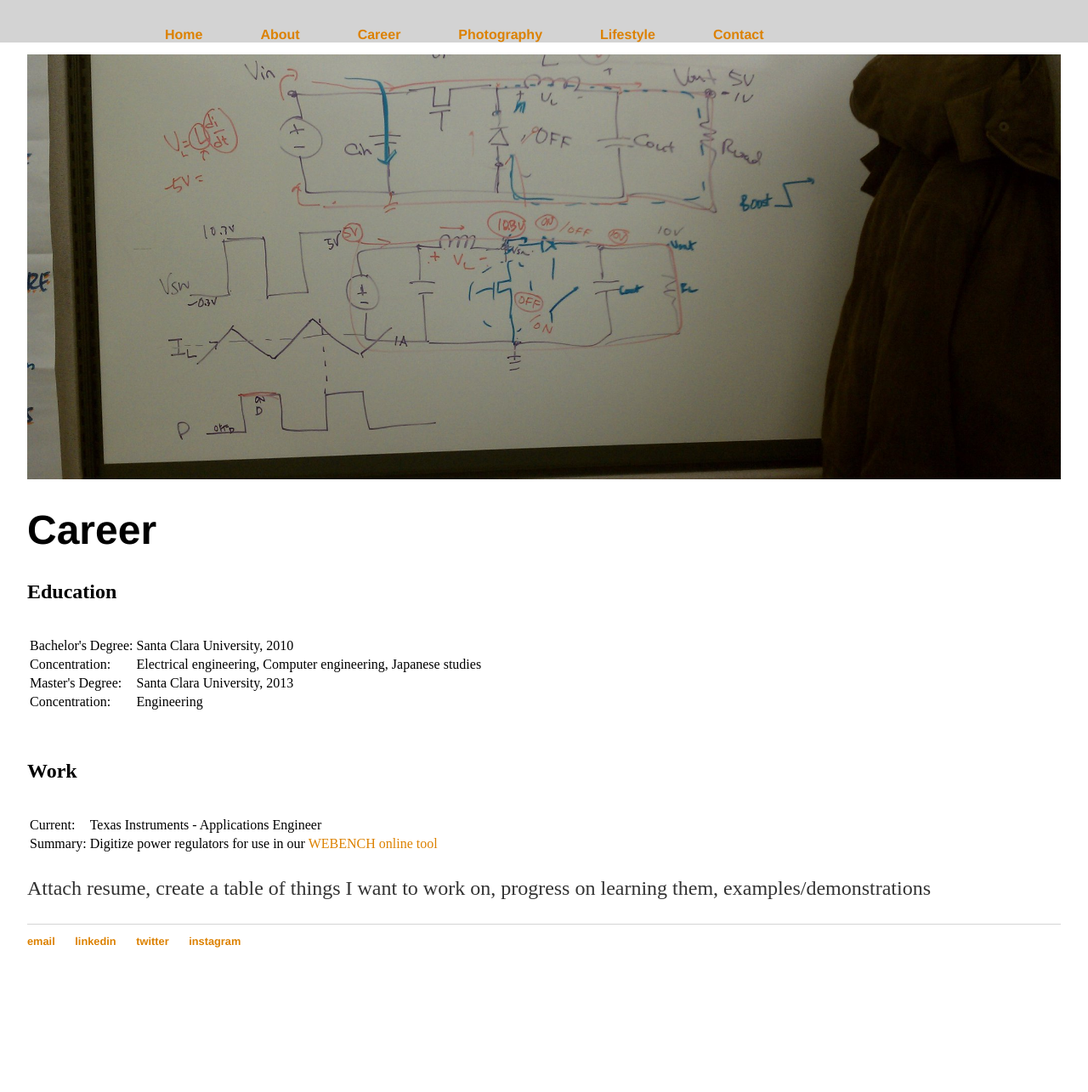
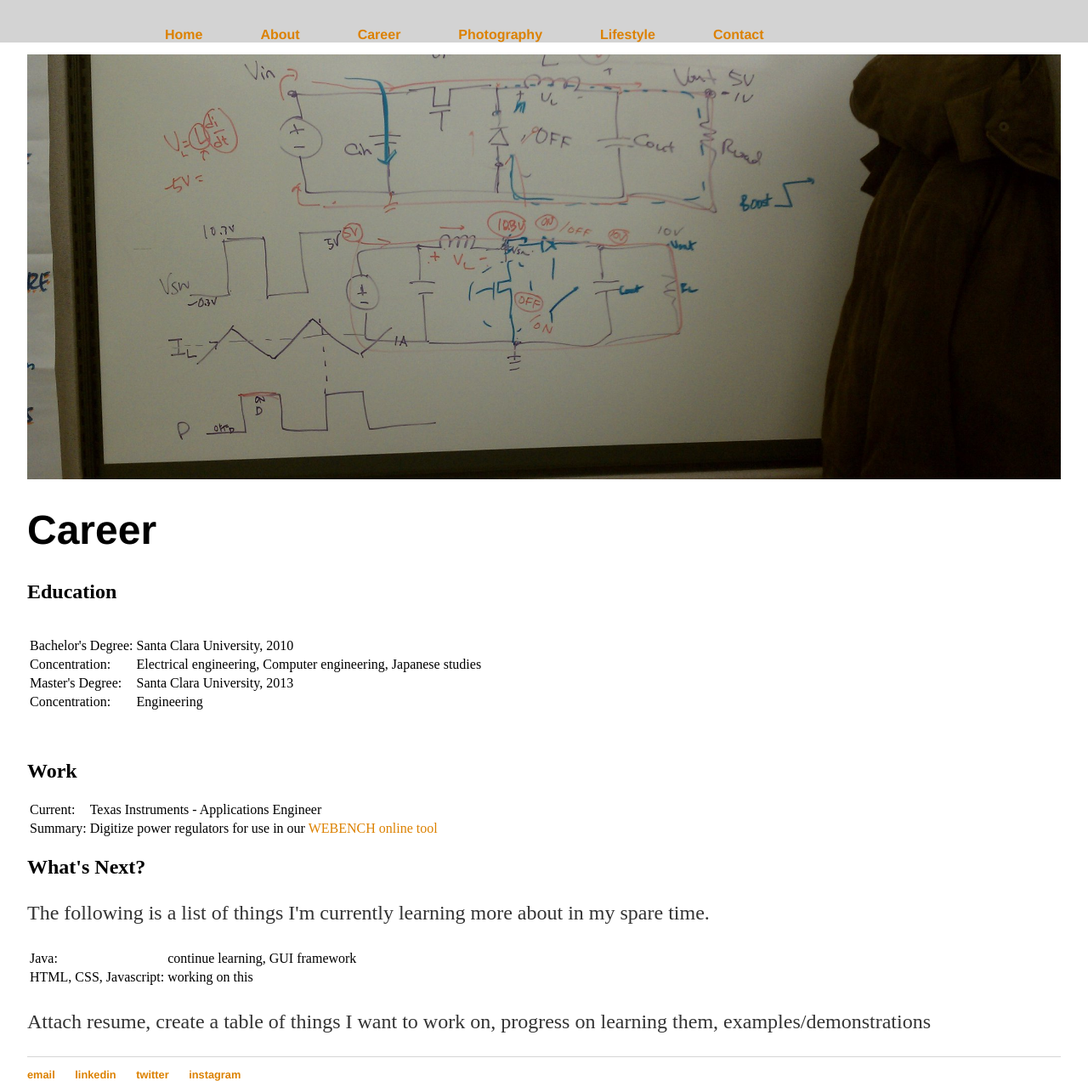
Before and after one commit to itsonlyjaz/itsonlyjaz.github.io, a Jekyll site: the page built from career/index.html, in a window 1280 px wide and 1285 px high. Shown: the whole window at 85% size. Built offline with Jekyll 4.4.1, drawn with Linux system fonts in a browser that asks for light colours.

Commit message:
Update index.html

```diff
--- a/career/index.html
+++ b/career/index.html
@@ -16,7 +16,6 @@ title: jaz-marie
 
     <div>
        <h2>Education</h2>
-       <br>
        <table border="0">
           <tr>
              <td>Bachelor's Degree:</td>
@@ -26,6 +25,7 @@ title: jaz-marie
              <td>Concentration:</td>
              <td>Electrical engineering, Computer engineering, Japanese studies</td>
           </tr>
+          <br>
           <tr>
              <td>Master's Degree:</td>
              <td>Santa Clara University, 2013</td>
@@ -37,7 +37,6 @@ title: jaz-marie
        </table>
            <br><br>
        <h2>Work</h2>
-       <br>
        <table border="0">
            <tr>
               <td>Current: </td>
@@ -47,6 +46,17 @@ title: jaz-marie
              <td>Summary:</td>
             <td>Digitize power regulators for use in our <a href="http://www.ti.com/webench">WEBENCH online tool</a></td>
        </table>
+         <h2>What's Next?</h2>
+       <p>The following is a list of things I'm currently learning more about in my spare time.
+       <table border="0">
+           <tr>
+              <td>Java:</td>
+              <td>continue learning, GUI framework</td>
+          </tr>
+          <tr>
+             <td>HTML, CSS, Javascript:</td>
+            <td>working on this </td>
+       </table>
       <p>Attach resume, create a table of things I want to work on, progress on learning them, examples/demonstrations
 
 
```
